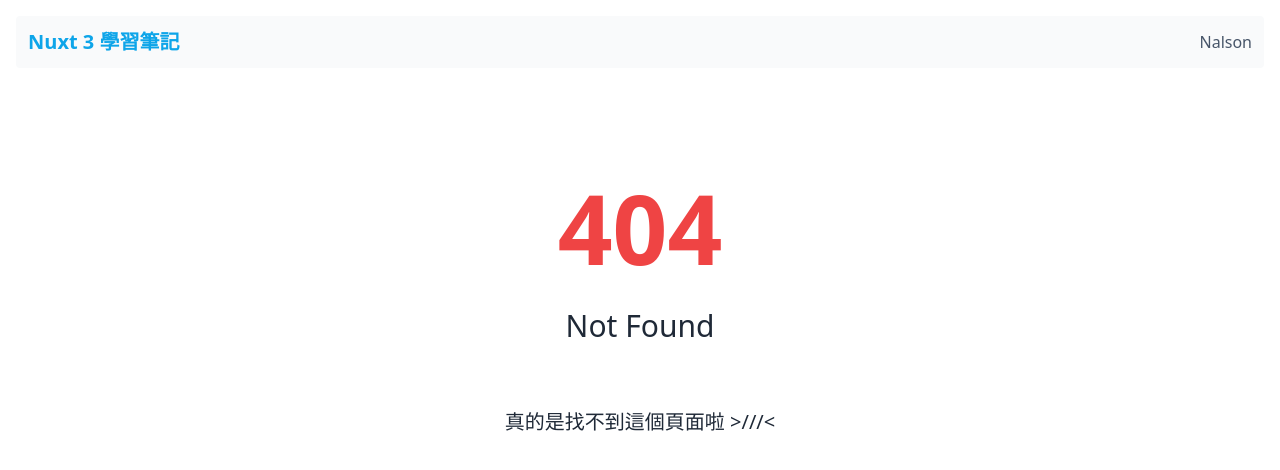
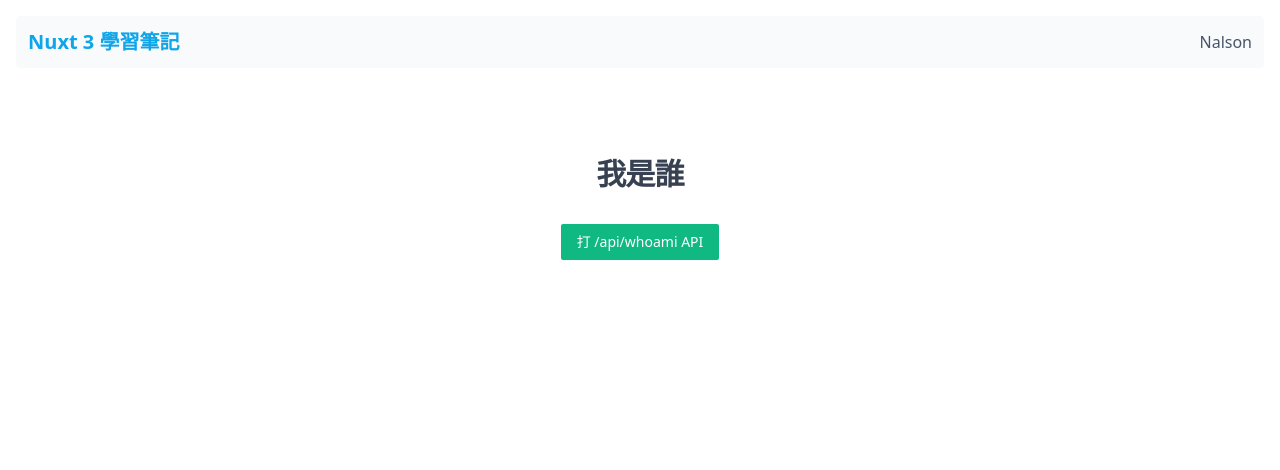
Before and after one commit to gahgah147/nuxt-blog, a Nuxt app: page /whoami in a window 1280 px wide. Before the commit this address had no page. Shown: the top 470 px of the page. Built offline with nearby package versions, Linux system fonts and the light colour scheme; what vue3-google-login would draw is missing.

Commit message:
google 登入驗證功能更新 取得token

```diff
--- a/nuxt.config.ts
+++ b/nuxt.config.ts
@@ -10,5 +10,6 @@ export default defineNuxtConfig({
       apiBase: '/api',
       googleClientId: '181599956887-2tp2frmm6thmnrvqa2apemba6ntcshd5.apps.googleusercontent.com',
     },
+    jwtSignSecret: 'PLEASE_REPLACE_WITH_YOUR_KEY',
   },
 });
--- a/pages/index.vue
+++ b/pages/index.vue
@@ -14,6 +14,7 @@
         <NuxtLink to="/profile">前往 /profile</NuxtLink>
         <NuxtLink to="/login">前往 Login</NuxtLink>
         <NuxtLink to="/login_2">前往 login_2</NuxtLink>
+        <NuxtLink to="/cookie">前往 cookie</NuxtLink>
       </div>
     </div>
   </div>
--- a/pages/login.vue
+++ b/pages/login.vue
@@ -46,13 +46,6 @@
         </button>
       </div>
     </div>
-
-    <div v-if="userInfo" class="mt-8 flex w-full max-w-md flex-col">
-      <div v-for="key in Object.keys(userInfo)" :key="key" class="mt-1 flex flex-wrap break-all">
-        <label class="text-lg font-semibold text-emerald-500"> {{ key }}:</label>
-        <span class="ml-2 flex flex-1 text-lg text-slate-700">{{ userInfo[key] }}</span>
-      </div>
-    </div>
   </div>
 </template>
 
@@ -61,8 +54,6 @@ import { googleTokenLogin } from 'vue3-google-login'
 
 const runtimeConfig = useRuntimeConfig()
 const { googleClientId: GOOGLE_CLIENT_ID } = runtimeConfig.public
-
-const userInfo = ref()
 
 const handleGoogleLogin = async () => {
   const accessToken = await googleTokenLogin({
@@ -73,14 +64,14 @@ const handleGoogleLogin = async () => {
     return '登入失敗'
   }
 
-  const { data } = await useFetch('/api/auth/google', {
+  useFetch('/api/auth/google', {
     method: 'POST',
     body: {
       accessToken
     },
     initialCache: false
+  }).then(() => {
+    navigateTo('/whoami')
   })
-
-  userInfo.value = data.value
 }
 </script>
--- /dev/null
+++ b/pages/whoami.vue
@@ -0,0 +1,36 @@
+<template>
+  <div class="flex flex-col items-center justify-center py-12 px-4 sm:px-6 lg:px-8">
+    <div class="w-full max-w-md">
+      <div class="flex flex-col items-center">
+        <h2 class="mt-6 text-center text-3xl font-bold tracking-tight text-gray-700">我是誰</h2>
+      </div>
+    </div>
+
+    <div class="mt-6 flex w-full max-w-md flex-col items-center">
+      <button
+        type="button"
+        class="mt-2 w-fit rounded-sm bg-emerald-500 py-2 px-4 text-sm text-white hover:bg-emerald-600 focus:outline-none focus:ring-2 focus:ring-emerald-400 focus:ring-offset-2"
+        @click="whoami"
+      >
+        打 /api/whoami API
+      </button>
+    </div>
+
+    <div v-if="userInfo" class="mt-8 flex w-full max-w-md flex-col">
+      <div v-for="key in Object.keys(userInfo)" :key="key" class="mt-1 flex flex-wrap break-all">
+        <label class="text-lg font-semibold text-emerald-500"> {{ key }}:</label>
+        <span class="ml-2 flex flex-1 text-lg text-slate-700">{{ userInfo[key] }}</span>
+      </div>
+    </div>
+  </div>
+</template>
+
+<script setup>
+const userInfo = ref()
+
+const whoami = () => {
+  useFetch('/api/whoami').then((response) => {
+    userInfo.value = response.data.value
+  })
+}
+</script>
```
Also changed, not shown: 2 other files (tests, documents, lock files or other folders).
